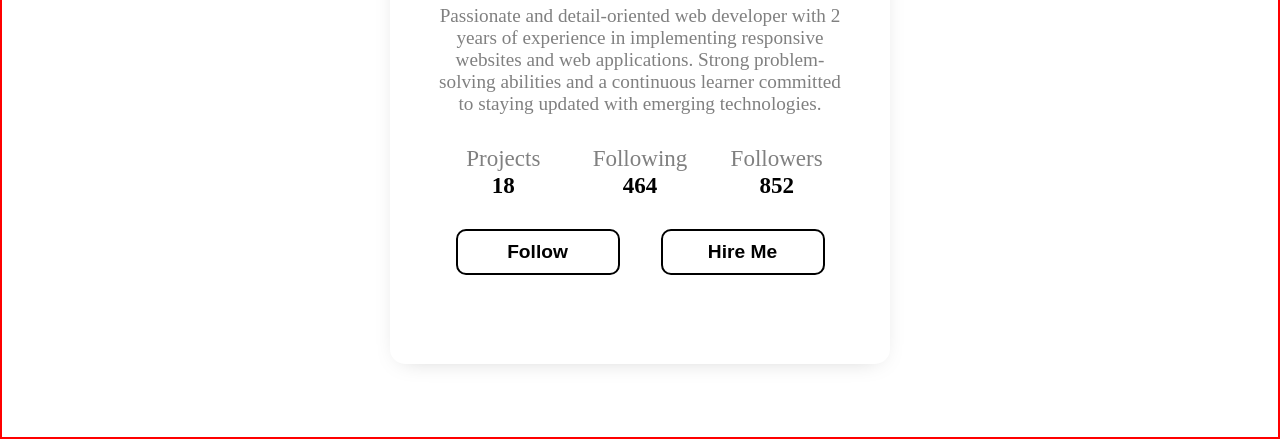
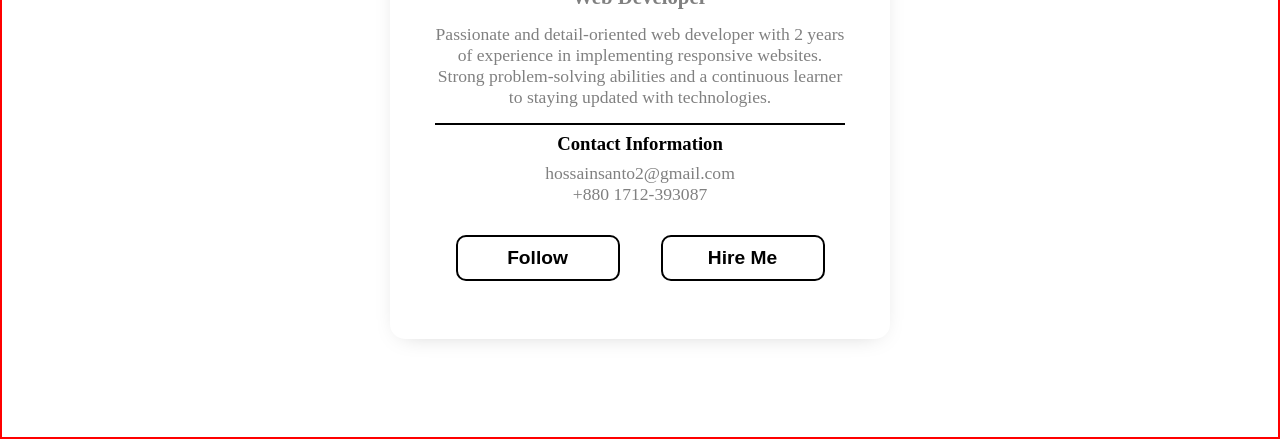
Before and after one commit to Santo1997/ostd-assign-1, a plain HTML site: page profile_card/index.html in a window 1280 px wide. Shown: the part 361-800 px from the top of the page. Drawn offline with Linux system fonts and the light colour scheme.

Commit message:
update profile card

```diff
--- a/profile_card/index.html
+++ b/profile_card/index.html
@@ -13,25 +13,13 @@
         <h1>Hasibur Hossain</h1>
         <h2>Web Developer</h2>
         <p>
-          Passionate and detail-oriented web developer with 2 years of experience in implementing responsive websites
-          and web applications. Strong problem-solving abilities and a continuous learner committed to staying updated
-          with emerging technologies.
+          Passionate and detail-oriented web developer with 2 years of experience in implementing responsive websites.
+          Strong problem-solving abilities and a continuous learner to staying updated with technologies.
         </p>
-        <ul>
-          <li>
-            <p>Projects</p>
-            <p>18</p>
-          </li>
-          <li>
-            <p>Following</p>
-            <p>464</p>
-          </li>
-          <li>
-            <p>Followers</p>
-            <p>852</p>
-          </li>
-        </ul>
-        <div>
+        <h3>Contact Information</h3>
+        <p>hossainsanto2@gmail.com</p>
+        <p>+880 1712-393087</p>
+        <div class="pro_info">
           <button>Follow</button>
           <button>Hire Me</button>
         </div>
--- a/profile_card/style.css
+++ b/profile_card/style.css
@@ -16,7 +16,7 @@
 
 .card_profile {
   padding: 25px 45px;
-  height: 650px;
+  height: 600px;
   width: 500px;
   text-align: center;
   border-radius: 15px;
@@ -29,39 +29,32 @@
 }
 .card_profile h1 {
   color: black;
-  font-size: 2.2em;
+  font-size: 2em;
   margin-top: 20px;
 }
 .card_profile h2 {
   color: gray;
-  font-size: 1.5em;
+  font-size: 1.3em;
   margin-bottom: 15px;
 }
 .card_profile p {
   color: gray;
-  font-size: 1.2em;
+  font-size: 1.1em;
 }
-.card_profile ul {
-  margin: 30px 0;
-  list-style: none;
-  display: grid;
-  grid-template-columns: repeat(3, 1fr);
-  justify-content: center;
+.card_profile h3 {
+  margin-top: 15px;
+  padding: 8px 0;
+  border-top: 2px solid black;
 }
-.card_profile ul li {
-  font-size: 1.2em;
-}
-.card_profile ul li p:last-child {
-  color: black;
-  font-weight: bold;
-}
-.card_profile div {
+
+.pro_info {
+  margin-top: 30px;
   display: grid;
   grid-template-columns: repeat(2, 40%);
   justify-content: space-around;
   align-items: center;
 }
-.card_profile div button {
+.pro_info button {
   color: black;
   cursor: pointer;
   background: white;
@@ -71,7 +64,7 @@
   border-radius: 10px;
   border: 2px solid black;
 }
-.card_profile div button:hover {
+.pro_info button:hover {
   color: white;
   background: black;
 }
```
